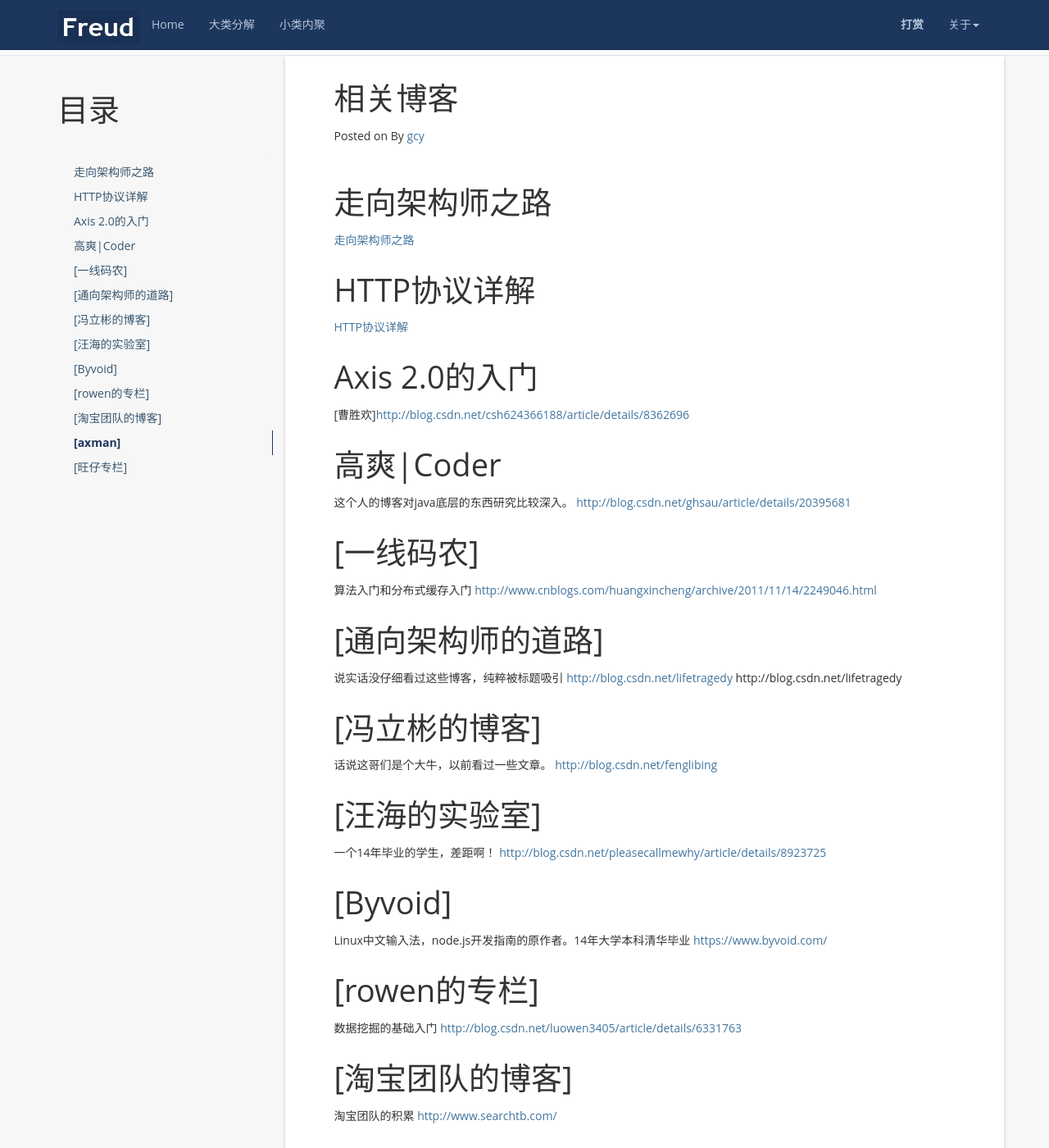
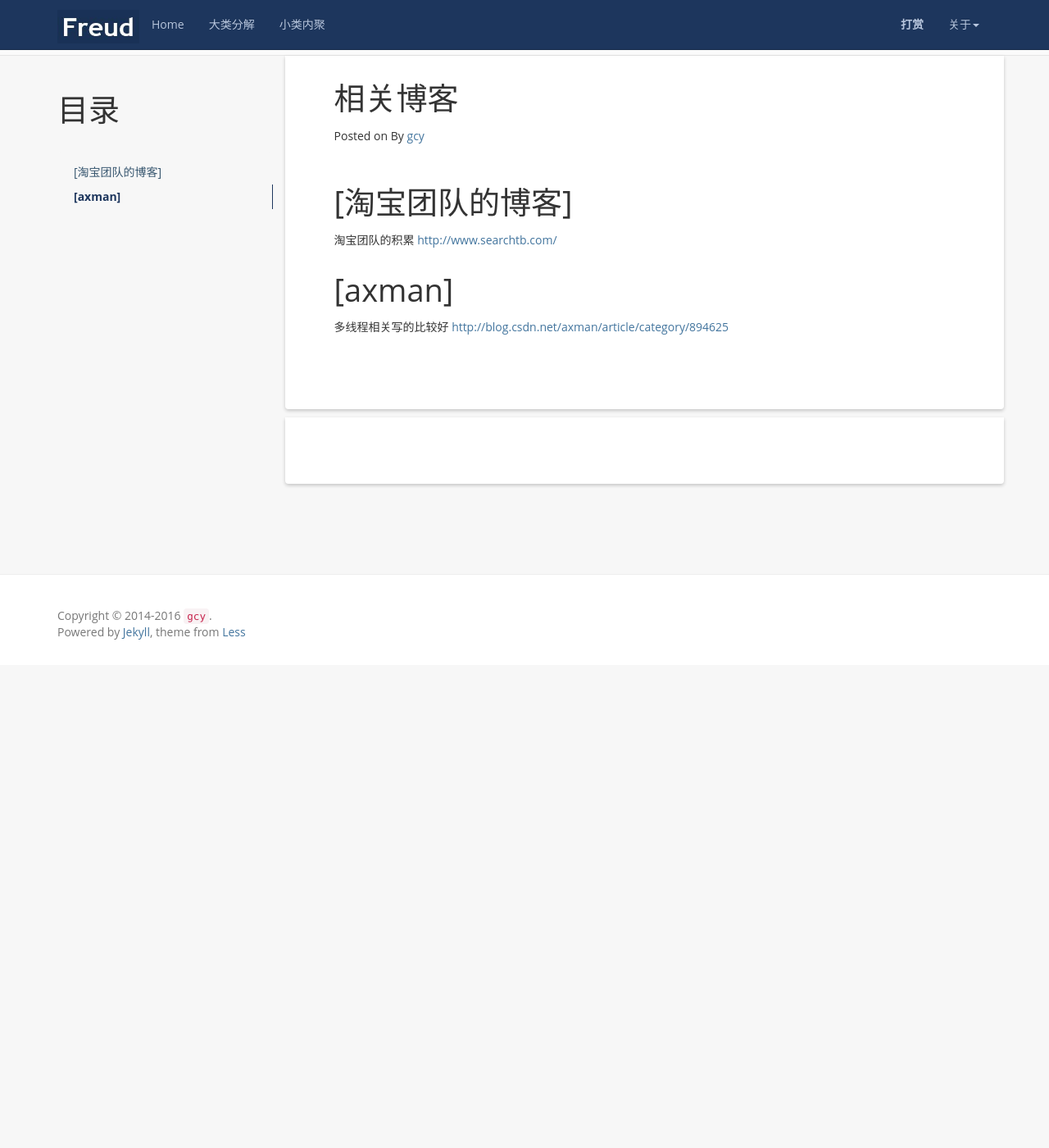
Before and after one commit to lolizeppelin/blog, a Jekyll site: the page built from reference.md, in a window 1280 px wide and 1400 px high, scrolled down 219 px. Shown: the whole window at 82% size. Built offline with Jekyll 4.4.1, drawn with Linux system fonts in a browser that asks for light colours; comment, search, counter and statistics services are not loaded; after the commit the page ends 1030 px from its top, so only the background shows below that; some of the changed text lies outside the part shown.

Commit message:
gcy update3

```diff
--- a/reference.md
+++ b/reference.md
@@ -8,54 +8,6 @@ permalink: /reference/
 {:toc}
 
 
-走向架构师之路
-=====================
-[走向架构师之路](http://blog.csdn.net/cutesource/article/details/4901506)
-
-HTTP协议详解
-=====================
-[HTTP协议详解](http://www.jmarshall.com/easy/http/)
-
-Axis 2.0的入门
-=====================
-[曹胜欢][http://blog.csdn.net/csh624366188/article/details/8362696](http://blog.csdn.net/csh624366188/article/details/8362696)
-
-高爽|Coder
-=====================
-这个人的博客对java底层的东西研究比较深入。
-[http://blog.csdn.net/ghsau/article/details/20395681](http://blog.csdn.net/ghsau/article/details/20395681)
-
-[一线码农]
-=====================
-算法入门和分布式缓存入门
-[http://www.cnblogs.com/huangxincheng/archive/2011/11/14/2249046.html](http://www.cnblogs.com/huangxincheng/archive/2011/11/14/2249046.html)
-
-[通向架构师的道路]
-=====================
-说实话没仔细看过这些博客，纯粹被标题吸引
-[http://blog.csdn.net/lifetragedy](http://blog.csdn.net/lifetragedy)
-http://blog.csdn.net/lifetragedy
-
-[冯立彬的博客]
-=====================
-话说这哥们是个大牛，以前看过一些文章。
-[http://blog.csdn.net/fenglibing](http://blog.csdn.net/fenglibing)
-
-[汪海的实验室]
-=====================
-一个14年毕业的学生，差距啊！
-[http://blog.csdn.net/pleasecallmewhy/article/details/8923725](http://blog.csdn.net/pleasecallmewhy/article/details/8923725)
-
-[Byvoid]
-=====================
-Linux中文输入法，node.js开发指南的原作者。14年大学本科清华毕业
-[https://www.byvoid.com/](https://www.byvoid.com/)
-
-[rowen的专栏]
-=====================
-数据挖掘的基础入门
-[http://blog.csdn.net/luowen3405/article/details/6331763](http://blog.csdn.net/luowen3405/article/details/6331763)
-
 [淘宝团队的博客]
 =====================
 淘宝团队的积累
@@ -65,8 +17,3 @@ Linux中文输入法，node.js开发指南的原作者。14年大学本科清华
 =====================
 多线程相关写的比较好
 [http://blog.csdn.net/axman/article/category/894625](http://blog.csdn.net/axman/article/category/894625)
-
-[旺仔专栏]
-=====================
-Windows下FFmpeg快速入门
-[http://blog.csdn.net/hemingwang0902/article/details/4382429](http://blog.csdn.net/hemingwang0902/article/details/4382429)
```
